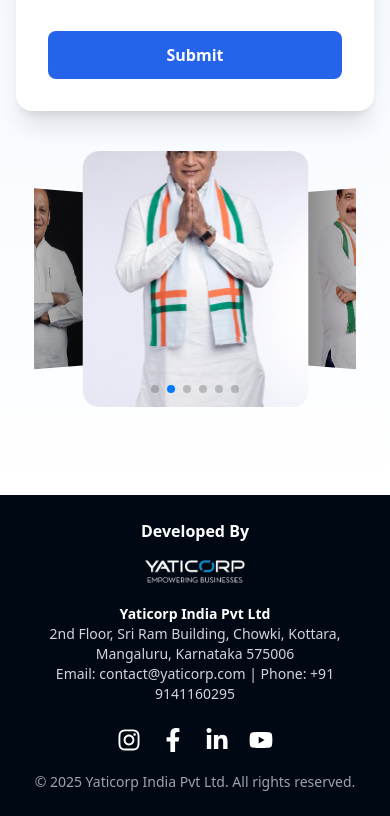
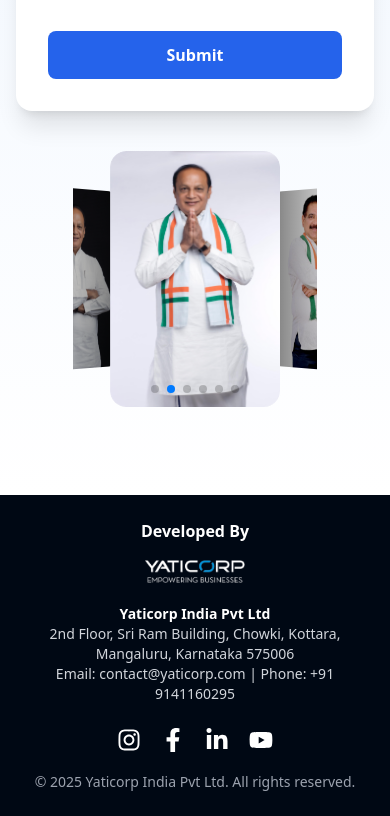
Before and after one commit to yaticorptech/AI-shikshak, a React (Vite) app: page /register in a window 390 px wide. Shown: the part 1396-2212 px from the top of the page. Built offline with nearby package versions, Linux system fonts and the light colour scheme; no server answers.

Commit message:
Update slider images and adjust slider width
Changed image file extensions for leader2 from .JPG to .jpg in the slider images array and updated the image order. Also modified the slider's width classes for better responsiveness.

```diff
--- a/src/Components/UI/Slider.jsx
+++ b/src/Components/UI/Slider.jsx
@@ -10,10 +10,10 @@ import { EffectCoverflow, Pagination, Autoplay } from "swiper/modules";
 export default function Slider() {
   const sliderImages = [
     "/images/leader1.JPG",
-    "/images/leader2.JPG",
+    "/images/leader2.jpg",
     "/images/leader3.JPG",
-    "/images/congresslogo.png",
-    "/images/leader2.JPG",
+    "/images/leader1.JPG",
+    "/images/leader2.jpg",
     "/images/leader3.JPG",
   ];
 
@@ -38,7 +38,7 @@ export default function Slider() {
         }}
         pagination={{ clickable: true }}
         modules={[EffectCoverflow, Pagination, Autoplay]}
-        className="w-[90%] sm:w-[80%] md:w-[70%]"
+        className="w-[68%] sm:w-[30%] md:w-[70%]"
       >
         {sliderImages.map((src, i) => (
           <SwiperSlide
```
Also changed, not shown: public/images/leader2.JPG.
